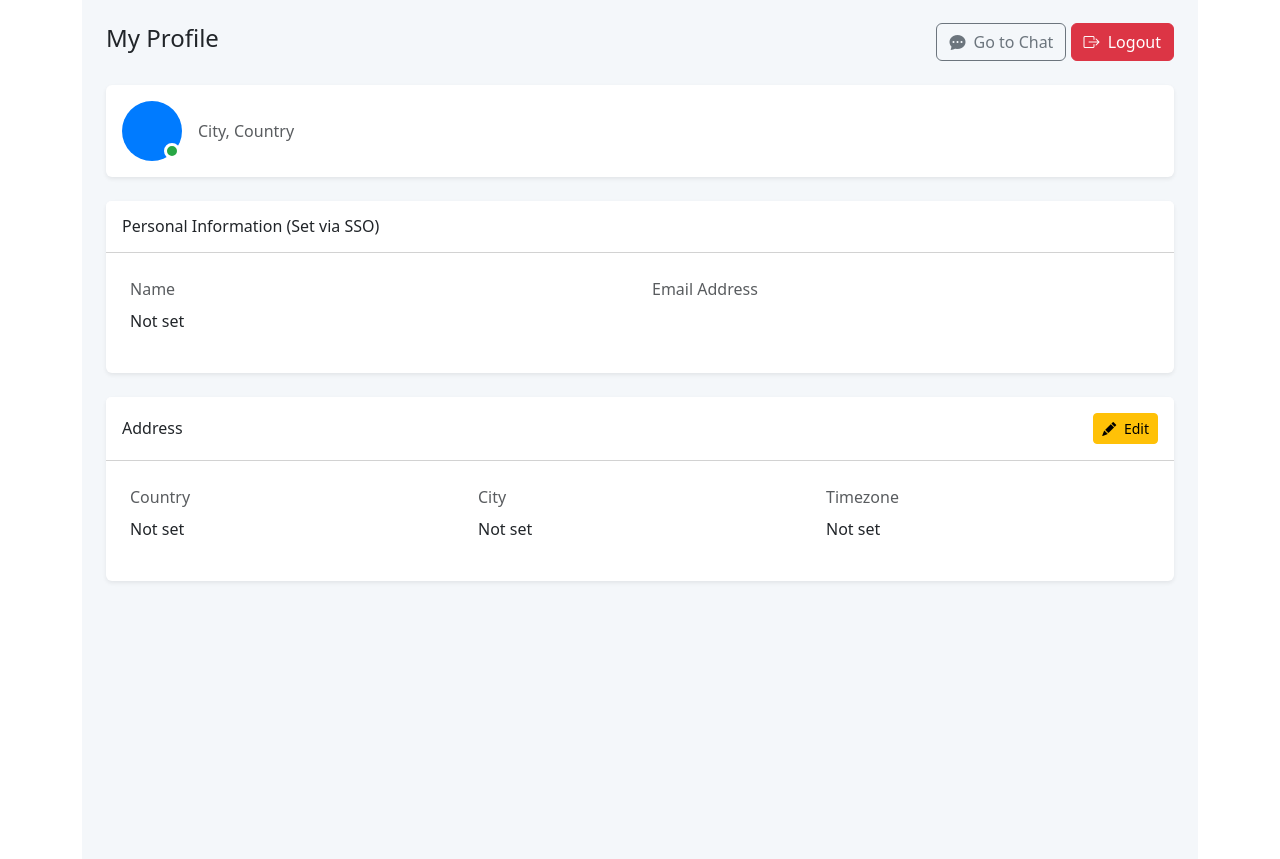
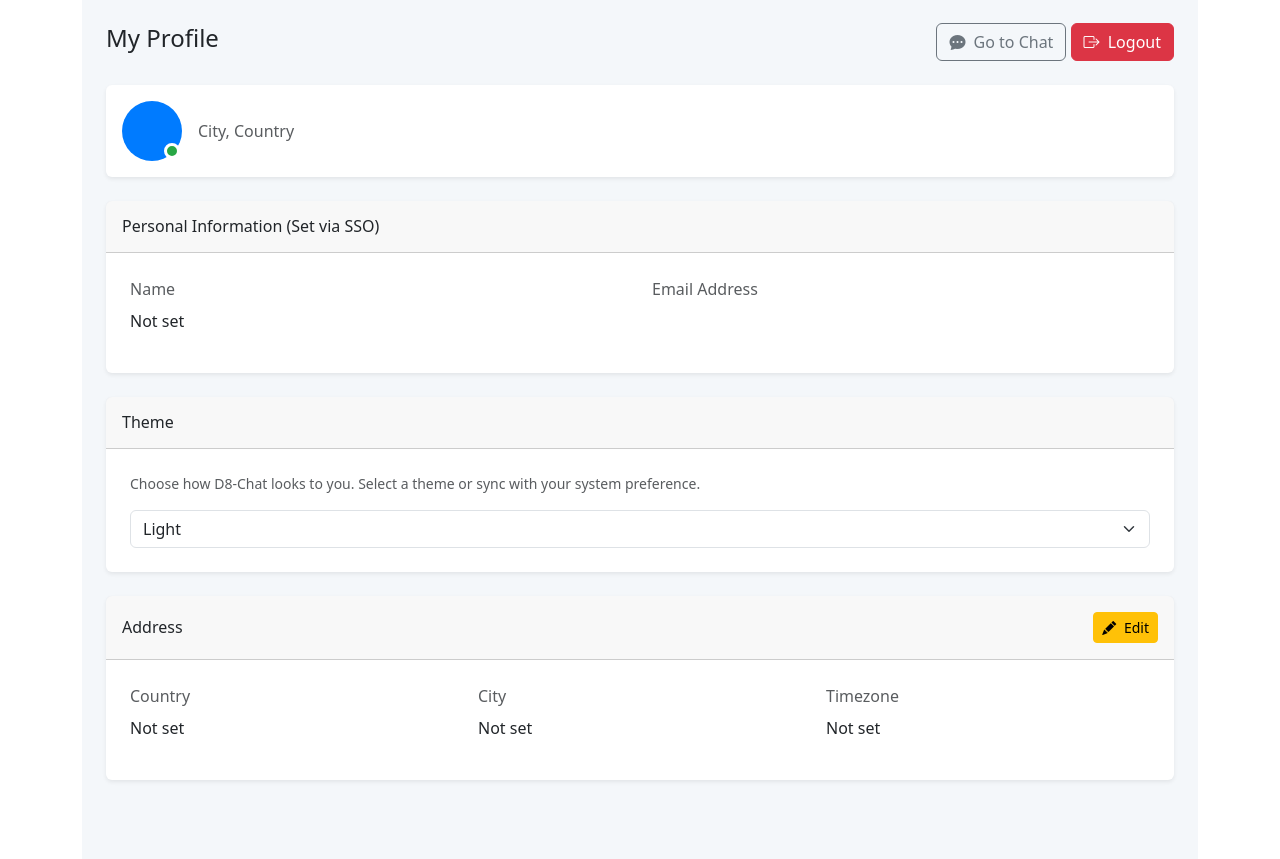
Before and after one commit to DevOcho/d8-chat, a Flask app: template app/templates/profile.html in a window 1280 px wide. Shown: the part 25-884 px from the top of the page. Run offline with Flask 3, Linux system fonts and the light colour scheme; the template is opened without the code that fills it: most values are stand-ins (such as "Sample title", 1, 10 or a date in 2020); some libraries are stand-ins or nearby versions.

Commit message:
Added dark mode

```diff
--- a/app/models.py
+++ b/app/models.py
@@ -37,6 +37,7 @@ class User(BaseModel):
     city = CharField(null=True)
     timezone = CharField(null=True, default='AST')
     presence_status = CharField(default='online') # 'online', 'away', or 'busy'
+    theme = CharField(default='system') # 'light', 'dark', or 'system'
 
 class WorkspaceMember(BaseModel):
     id = IdentityField()
--- a/app/routes.py
+++ b/app/routes.py
@@ -81,7 +81,7 @@ def logout():
 @main_bp.route('/profile')
 @login_required
 def profile():
-    return render_template('profile.html', user=g.user)
+    return render_template('profile.html', user=g.user, theme=g.user.theme)
 
 
 # --- CHAT INTERFACE ROUTES ---
@@ -145,7 +145,8 @@ def chat_interface():
                        channels=user_channels,
                        direct_message_users=direct_message_users,
                        online_users=chat_manager.online_users,
-                       unread_counts=unread_counts)
+                       unread_counts=unread_counts,
+                       theme=g.user.theme)
 
 
 @main_bp.route('/chat/channel/<int:channel_id>')
@@ -649,6 +650,22 @@ def update_presence_status():
     return "Invalid status", 400
 
 
+@main_bp.route('/profile/theme', methods=['PUT'])
+@login_required
+def update_theme():
+    """Updates the user's theme preference."""
+    new_theme = request.form.get('theme')
+    if new_theme in ['light', 'dark', 'system']:
+        user = g.user
+        user.theme = new_theme
+        user.save()
+        # Instruct the browser to do a full reload to apply the new theme
+        response = make_response("")
+        response.headers['HX-Refresh'] = 'true'
+        return response
+    return "Invalid theme", 400
+
+
 # --- WebSocket Handler ---
 @sock.route('/ws/chat')
 def chat(ws):
--- a/app/static/css/style.css
+++ b/app/static/css/style.css
@@ -22,12 +22,17 @@ body, html {
   background-color: #4a154b;
   color: #d1d2d3;
 }
-.main-content {
+.main-content,
+.container-fluid { /* [THE FIX] Apply base styles to both chat and profile containers */
   flex-grow: 1;
   display: flex;
   flex-direction: column;
   height: 100vh;
   background-color: #ffffff;
+}
+.container-fluid {
+    background-color: #f4f7fa; /* Light grey for profile page background */
+    display: block; /* Profile page is not a flex container */
 }
 .chat-messages {
   flex-grow: 1;
--- a/app/templates/base.html
+++ b/app/templates/base.html
@@ -1,5 +1,5 @@
 <!doctype html>
-<html lang="en">
+<html lang="en" {% block html_theme %}{% endblock %}>
 <head>
     <!-- Required meta tags -->
     <meta charset="utf--8">
@@ -28,6 +28,25 @@
     <script src="/js/local/htmx-ws.js"></script>
     <script src="/js/local/turndown.js"></script>
 
+    {# Dark or Light Theme #}
+    <script>
+      // IIFE to handle system theme preference
+      (function () {
+        const htmlElement = document.documentElement;
+        const theme = htmlElement.getAttribute('data-bs-theme');
+
+        if (theme === 'system') {
+          const getSystemTheme = () => window.matchMedia('(prefers-color-scheme: dark)').matches ? 'dark' : 'light';
+          htmlElement.setAttribute('data-bs-theme', getSystemTheme());
+
+          // Listen for changes in OS theme
+          window.matchMedia('(prefers-color-scheme: dark)').addEventListener('change', e => {
+            htmlElement.setAttribute('data-bs-theme', e.matches ? 'dark' : 'light');
+          });
+        }
+      })();
+    </script>
+
     {# custom scripts in different templates #}
     {% block scripts %}{% endblock %}
 </body>
--- a/app/templates/chat.html
+++ b/app/templates/chat.html
@@ -1,4 +1,6 @@
 {% extends "base.html" %}
+
+{% block html_theme %}data-bs-theme="{{ theme }}"{% endblock %}
 
 {% block layout %}
 <!-- workspaces -->
--- a/app/templates/partials/chat_input_default.html
+++ b/app/templates/partials/chat_input_default.html
@@ -1,4 +1,4 @@
-<div id="chat-input-container" class="chat-input-form bg-light">
+<div id="chat-input-container" class="chat-input-form">
     <div id="typing-indicator" class="text-muted small" style="height: 20px;"></div>
     <form ws-send id="message-form" autocomplete="off">
         <div class="wysiwyg-editor-container">
--- a/app/templates/partials/chat_input_reply.html
+++ b/app/templates/partials/chat_input_reply.html
@@ -1,4 +1,4 @@
-<div id="chat-input-container" class="chat-input-form bg-light">
+<div id="chat-input-container" class="chat-input-form">
     {# ... quoted message UI ... #}
     <div class="quoted-reply p-2 mb-2">
         <strong>Replying to {{ message.user.username }}</strong>
--- a/app/templates/profile.html
+++ b/app/templates/profile.html
@@ -1,7 +1,9 @@
 {% extends "base.html" %}
 
+{% block html_theme %}data-bs-theme="{{ theme }}"{% endblock %}
+
 {% block content %}
-<div class="container-fluid p-4" style="background-color: #f4f7fa; height: 100vh;">
+<div class="container-fluid p-4" style="height: 100vh;">
     <div class="d-flex justify-content-between align-items-center mb-4">
         <h2 class="h4">My Profile</h2>
         <div>
@@ -19,7 +21,7 @@
 
     <!-- Personal Information Card -->
     <div class="card mb-4 border-0 shadow-sm">
-        <div class="card-header bg-white d-flex justify-content-between align-items-center py-3">
+        <div class="card-header d-flex justify-content-between align-items-center py-3">
             <h6 class="mb-0">Personal Information (Set via SSO)</h6>
         </div>
         <div class="card-body p-4">
@@ -40,9 +42,25 @@
         </div>
     </div>
 
+    <div class="card mb-4 border-0 shadow-sm">
+        <div class="card-header py-3">
+            <h6 class="mb-0">Theme</h6>
+        </div>
+        <div class="card-body p-4">
+            <p class="text-muted small">Choose how D8-Chat looks to you. Select a theme or sync with your system preference.</p>
+            <select class="form-select" id="theme-select" name="theme"
+                    hx-put="{{ url_for('main.update_theme') }}"
+                    hx-trigger="change">
+                <option value="light" {% if user.theme == 'light' %}selected{% endif %}>Light</option>
+                <option value="dark" {% if user.theme == 'dark' %}selected{% endif %}>Dark</option>
+                <option value="system" {% if user.theme == 'system' %}selected{% endif %}>Sync with system</option>
+            </select>
+        </div>
+    </div>
+
     <!-- Address Card -->
     <div id="address-card" class="card border-0 shadow-sm">
-        <div class="card-header bg-white d-flex justify-content-between align-items-center py-3">
+        <div class="card-header d-flex justify-content-between align-items-center py-3">
             <h6 class="mb-0">Address</h6>
             <!-- This button now targets the *inner* wrapper -->
             <button class="btn btn-warning btn-sm"
```
Also changed, not shown: other parts of app/static/css/style.css (+51 -108 lines).
